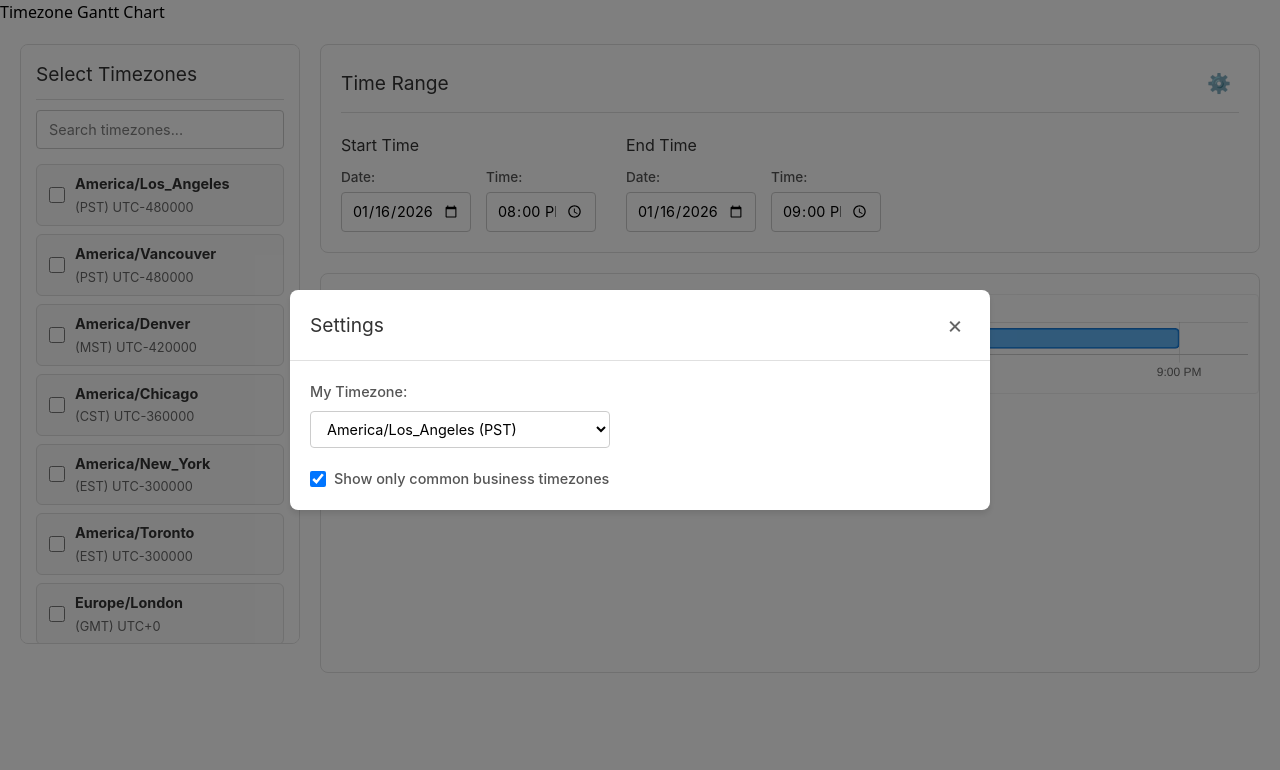
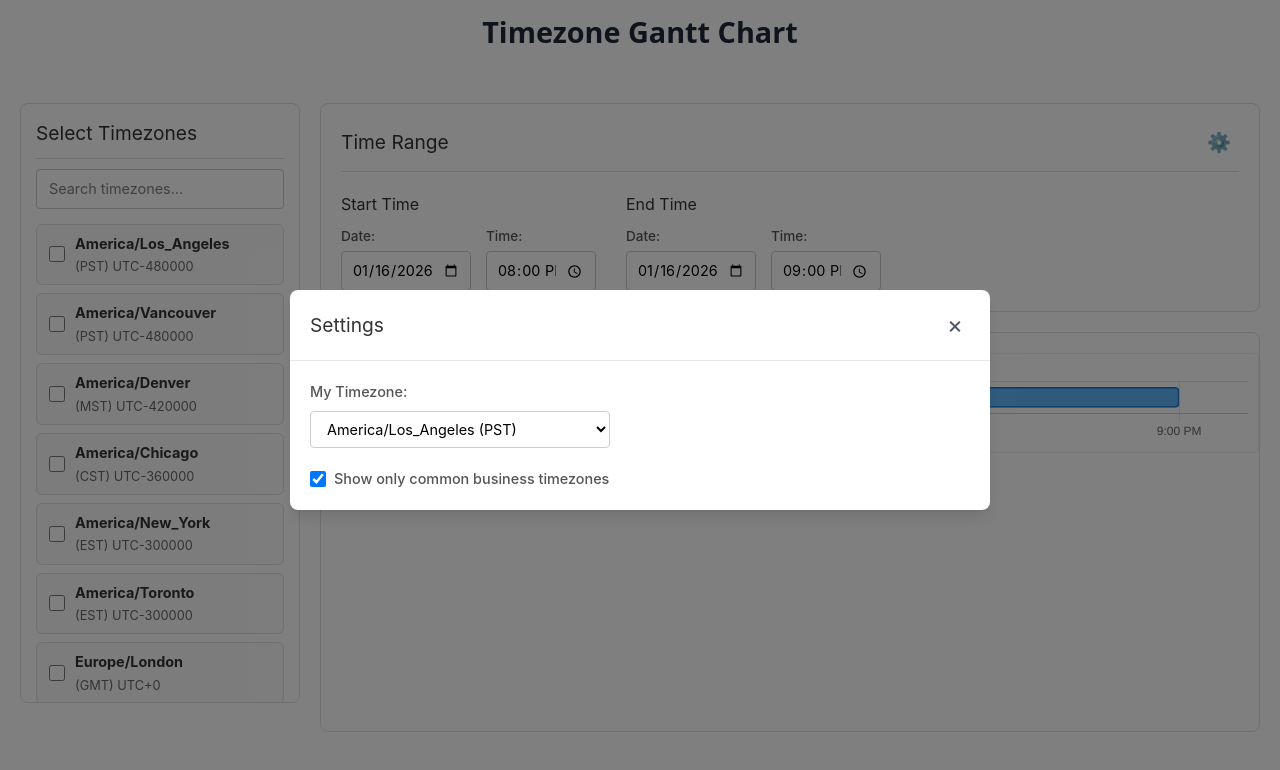
Before and after one commit to LukeStanbery89/timezone-gantt, a React (Vite) app: page / in a window 1280 px wide. Both pictures are taken after a click on the button "⚙️". Shown: the top 770 px of the page. Built offline with nearby package versions, Linux system fonts and the light colour scheme.

Commit message:
feat: Migrate App.tsx and Modal.tsx to Tailwind

```diff
--- a/src/App.tsx
+++ b/src/App.tsx
@@ -2,9 +2,9 @@ import TimezoneGantt from '@/components/TimezoneGantt'
 
 function App() {
   return (
-    <div className="app">
-      <header className="app-header">
-        <h1>Timezone Gantt Chart</h1>
+    <div className="min-h-screen">
+      <header className="text-center mb-5 py-2.5">
+        <h1 className="text-[1.8em] m-0 text-gray-800 font-semibold">Timezone Gantt Chart</h1>
       </header>
       <main>
         <TimezoneGantt />
--- a/src/components/Modal.tsx
+++ b/src/components/Modal.tsx
@@ -11,13 +11,13 @@ function Modal({ isOpen, onClose, title, children }: ModalProps) {
   if (!isOpen) return null;
 
   return (
-    <div className="modal-overlay" onClick={onClose}>
-      <div className="modal-content" onClick={(e) => e.stopPropagation()}>
-        <div className="modal-header">
-          <h3>{title}</h3>
-          <button className="modal-close" onClick={onClose}>×</button>
+    <div className="fixed inset-0 bg-black/50 flex justify-center items-center z-[1000]" onClick={onClose}>
+      <div className="bg-white rounded-lg w-[90%] max-w-[700px] max-h-[80vh] overflow-y-auto shadow-lg" onClick={(e) => e.stopPropagation()}>
+        <div className="flex justify-between items-center p-5 border-b border-gray-200">
+          <h3 className="m-0 text-[1.2rem] text-gray-800">{title}</h3>
+          <button className="bg-transparent border-none text-2xl cursor-pointer text-gray-600 p-0 w-[30px] h-[30px] flex items-center justify-center rounded-full hover:bg-gray-100 hover:text-gray-800" onClick={onClose}>×</button>
         </div>
-        <div className="modal-body">
+        <div className="p-5">
           {children}
         </div>
       </div>
```
